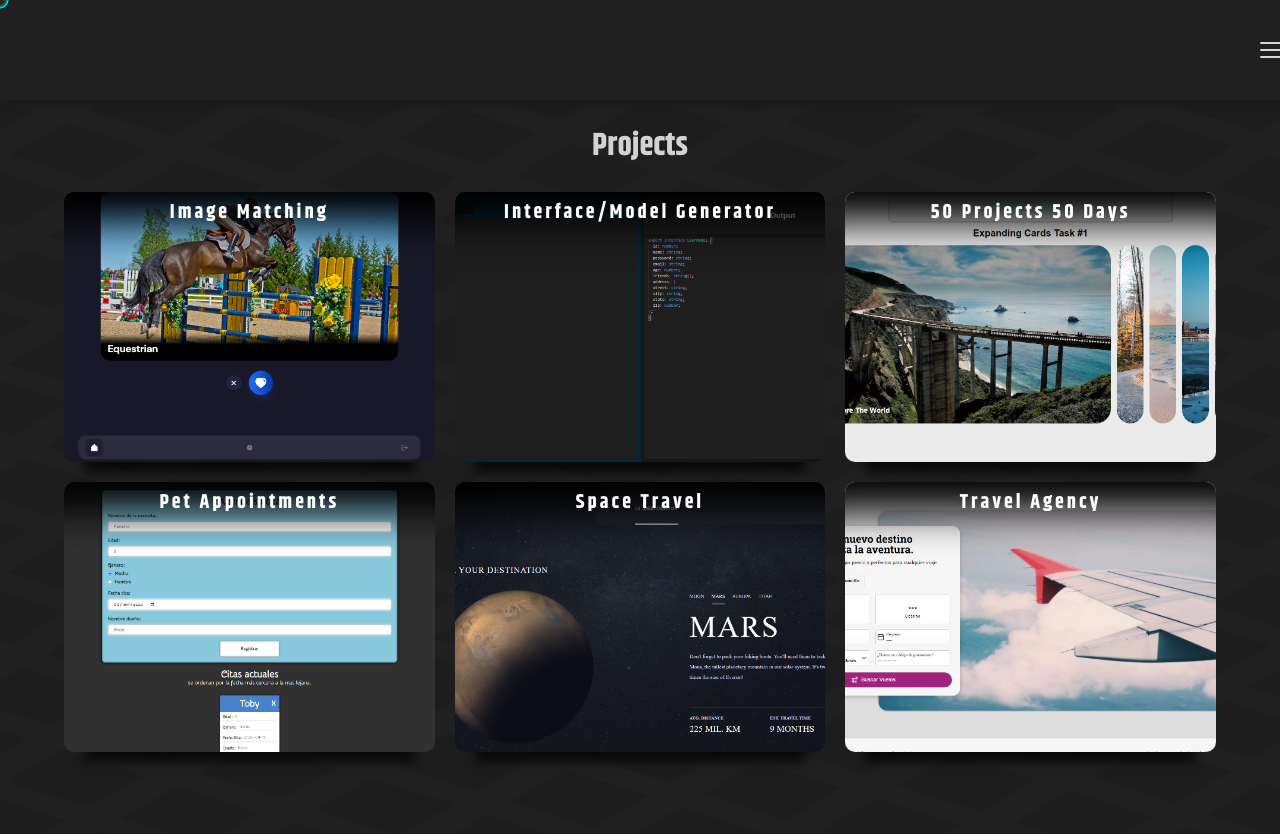
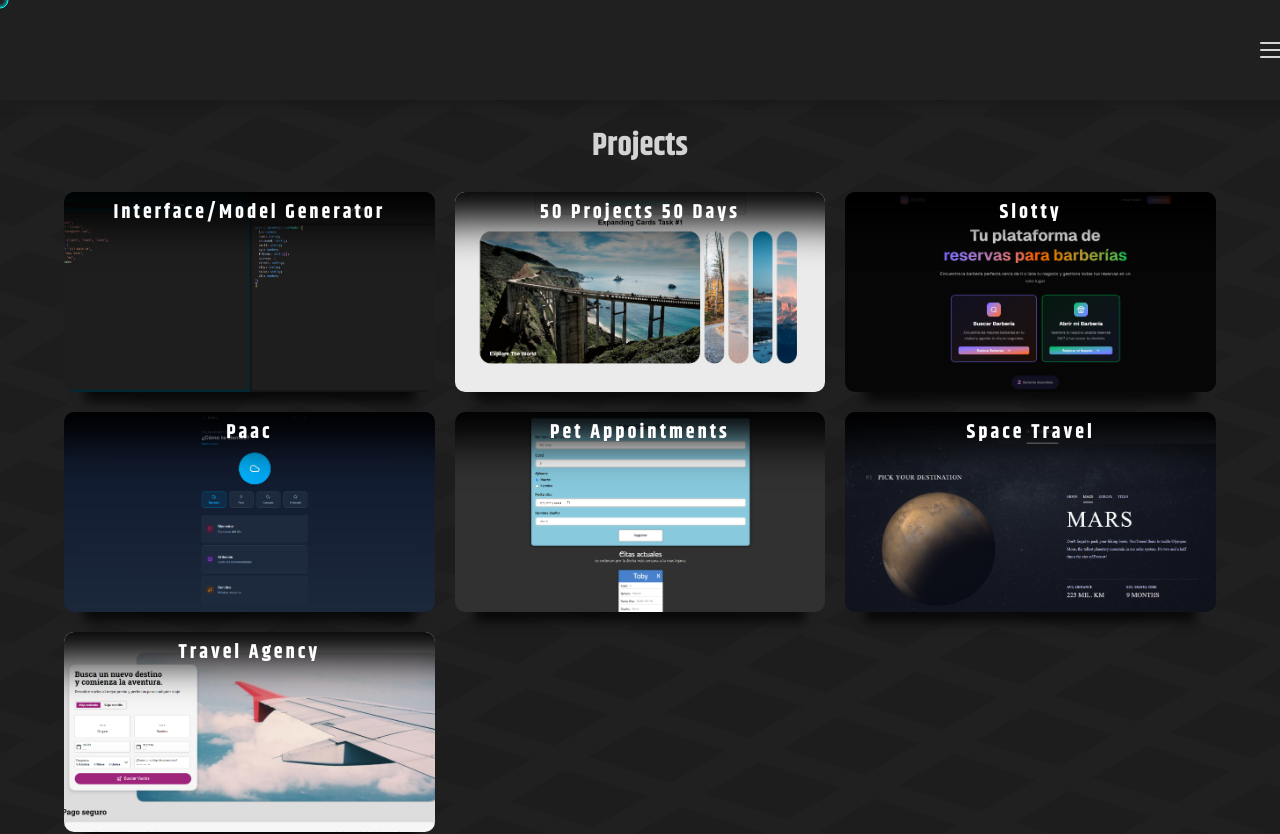
Before and after one commit to KevinAndresG/PersonalPortfolio, a React (Vite) app: page /work in a window 1280 px wide. Shown: the top 834 px of the page. Built offline with nearby package versions, Linux system fonts and the light colour scheme.

Commit message:
feat: add new projects

```diff
--- a/src/Components/WorkCard/WorkCard.tsx
+++ b/src/Components/WorkCard/WorkCard.tsx
@@ -2,19 +2,21 @@ import "./WorkCard.scss";
 import CincuentaP from "../../assets/CincuentaProjects.png";
 import PetAppointments from "../../assets/PetAppointmen.png";
 import SpaceTravel from "../../assets/SpaceTravel.png";
+import Paac from "../../assets/Paac.png";
+import Slotty from "../../assets/Slotty.png";
 import TravelAgency from "../../assets/TravelAgency.png";
 import TypeGenerator from "../../assets/TypeGenerator.png";
-import ImageMatch from "../../assets/ImageMatch.png";
+// import ImageMatch from "../../assets/ImageMatch.png";
 import { WorkInfo } from "../../models/LogicItems/Workinfo";
 import { FormattedMessage } from "react-intl";
 
 const worksToShowAll: WorkInfo[] = [
-  {
-    title: "Image Matching",
-    img: ImageMatch,
-    url: "https://image-matching-kevin.netlify.app/login",
-    techs: ["HTML", "Syled Components", "JavaScript", "TypeScript", "React"],
-  },
+  // {
+  //   title: "Image Matching",
+  //   img: ImageMatch,
+  //   url: "https://image-matching-kevin.netlify.app/login",
+  //   techs: ["HTML", "Syled Components", "JavaScript", "TypeScript", "React"],
+  // },
   {
     title: "Interface/Model Generator",
     img: TypeGenerator,
@@ -27,7 +29,18 @@ const worksToShowAll: WorkInfo[] = [
     url: "https://kevin-garcia-50projects.netlify.app/home/ExpandingCards",
     techs: ["HTML", "CSS", "JavaScript", "TypeScript", "Angular"],
   },
-
+  {
+    title: "Slotty",
+    img: Slotty,
+    url: "https://v0-barber-booking-app-plum.vercel.app/",
+    techs: ["HTML", "Tailwind", "TypeScript", "React", "NextJS"],
+  },
+  {
+    title: "Paac",
+    img: Paac,
+    url: "https://v0-youth-protection-app.vercel.app/",
+    techs: ["HTML", "Tailwind", "TypeScript", "React", "NextJS"],
+  },
   {
     title: "Pet Appointments",
     img: PetAppointments,
```
Also changed, not shown: src/assets/Paac.png (added), src/assets/Slotty.png (added).
